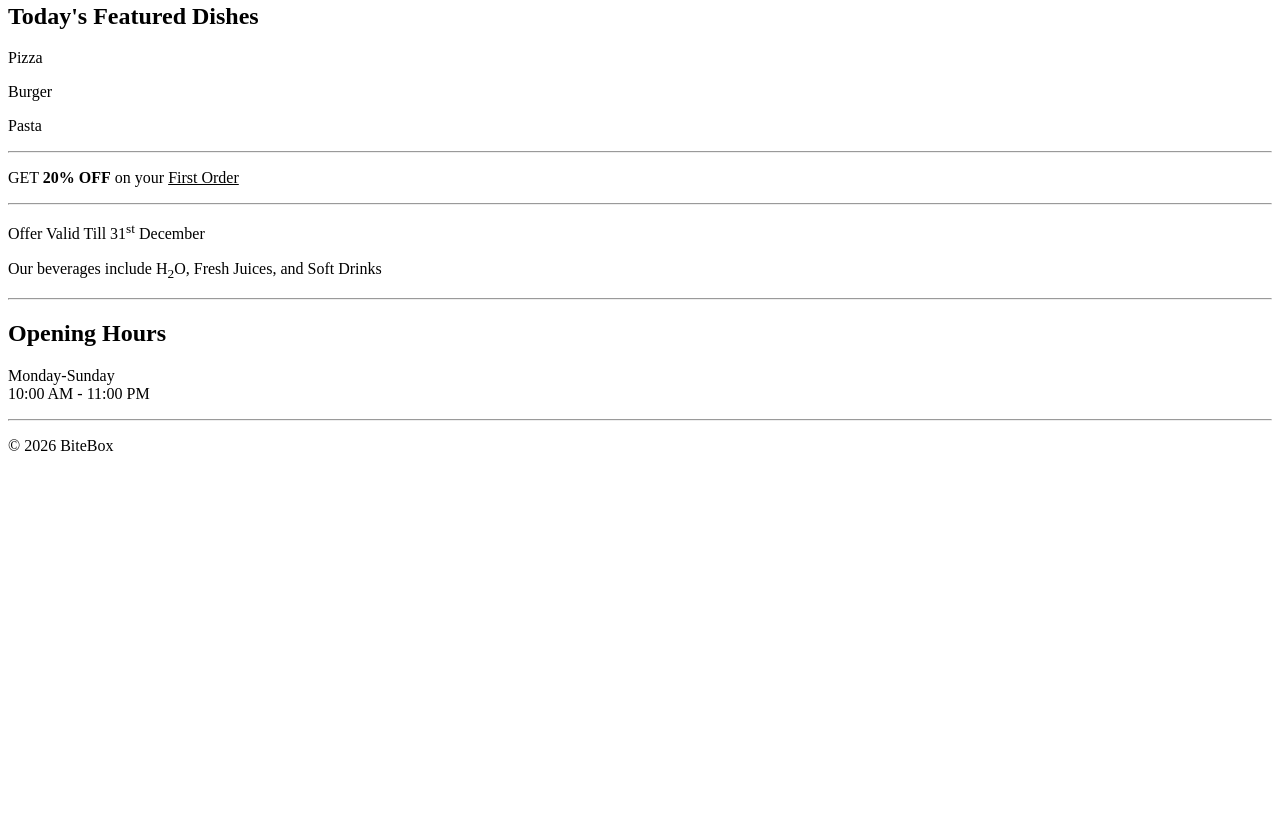
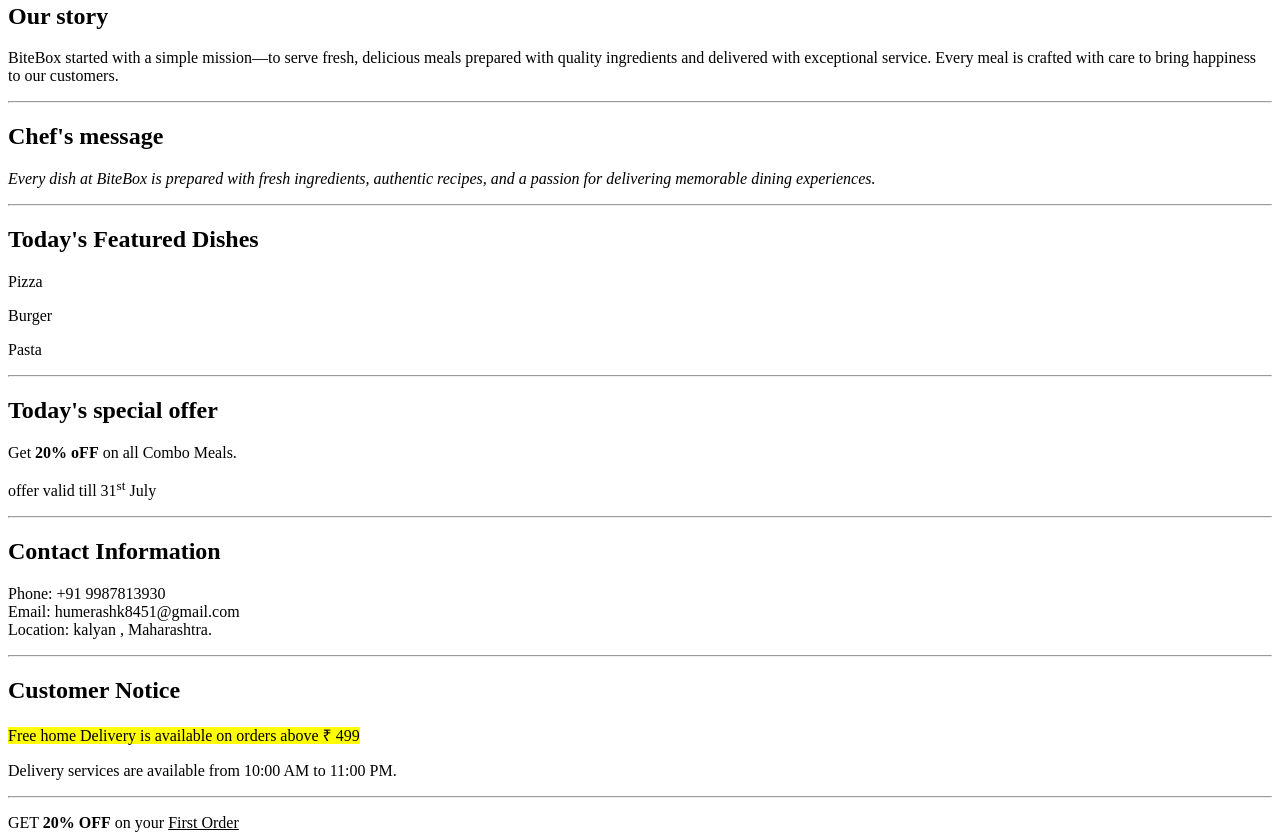
Before and after one commit to humerashk8451-pixel/BiteBox, a plain HTML site: page index.html in a window 1280 px wide. Shown: the part 283-1120 px from the top of the page. Before the commit the page ends 800 px from the top, so only its background shows below. Drawn offline with Linux system fonts and the light colour scheme.

Commit message:
added new paras

```diff
--- a/index.html
+++ b/index.html
@@ -8,6 +8,7 @@
 <body>
     <!-- Restaurant Name -->
     <h1><mark>BiteBox</mark></h1>
+
     <!-- Welcome section -->
     <h2> Welcome to BiteBox</h2>
     <p> <strong>Fresh Food </strong> &#8226 <em> Fast Delivery</em> </p>
@@ -23,7 +24,29 @@
 
     <hr>
 
+    <!-- our story -->
 
+     <h2> Our story</h2>
+
+     <p> BiteBox started with a simple mission—to serve fresh, delicious meals
+  prepared with quality ingredients and delivered with exceptional
+  service. Every meal is crafted with care to bring happiness to our
+  customers.
+</p>
+
+<hr>
+
+<!-- chef's message -->
+
+<h2> Chef's message</h2>
+<p>
+    <em> Every dish at BiteBox is prepared with fresh ingredients, authentic recipes,
+and a passion for delivering memorable dining experiences. </em>
+</p>
+
+<hr>
+
+<!--  today's feautured dishes -->
 
     <h2> Today's Featured Dishes</h2>
     <p>Pizza</p>
@@ -32,9 +55,36 @@
 
     <hr>
 
-    <p>GET <b>20% OFF</b> on your <u>First Order</u></p>
+    <!--  today's special offer -->
+
+    <h2> Today's special offer </h2>
+    <p> Get <strong>20% oFF</strong> on all Combo Meals.</p>
+    <p>offer valid till 31<sup>st</sup> July </p>
+
     <hr>
 
+    <!-- contact information -->
+
+    <h2>Contact Information</h2>
+    <p>
+        Phone: +91 9987813930
+        <br>
+        Email: humerashk8451@gmail.com
+        <br>
+        Location: kalyan , Maharashtra.
+    </p>
+
+    <hr>
+
+<h2> Customer Notice</h2>
+<p>
+    <mark> Free home Delivery is available on orders above &#8377 499 </mark>
+</p>
+
+<p>Delivery services are available from 10:00 AM to 11:00 PM.</p>
+<hr>
+
+<p>GET <b>20% OFF</b> on your <u>First Order</u></p>
 <p> Offer Valid Till 31<sup>st</sup> December</p>
 <p> Our beverages include H<sub>2</sub>O, Fresh Juices, and Soft Drinks </p>
 
```
